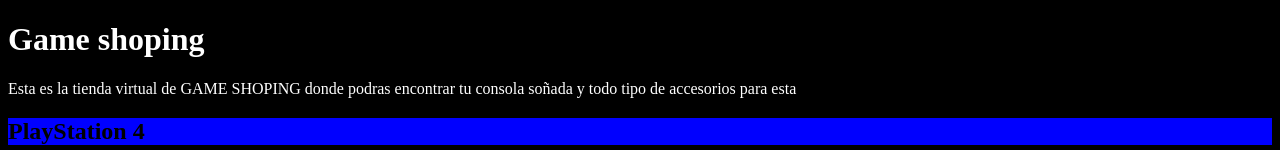
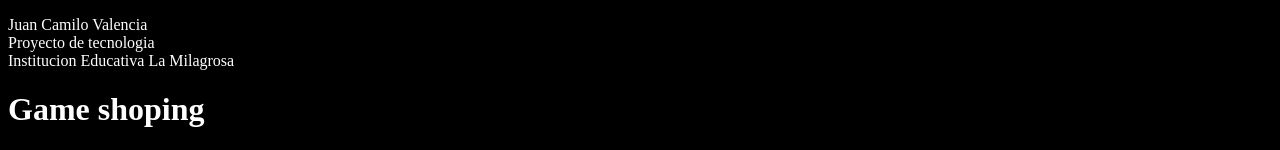
Before and after one commit to ProyectoTecno2020/CamiloValencia, a plain HTML site: page index.html in a window 1280 px wide. Shown: the top 150 px of the page. Drawn offline with Linux system fonts and the light colour scheme.

Commit message:
Update index.html

```diff
--- a/index.html
+++ b/index.html
@@ -42,6 +42,9 @@
 
 
 <body>
+     <p class="primer">Juan Camilo Valencia <br>
+    Proyecto de tecnologia <br>
+Institucion Educativa La Milagrosa  </p>
     <h1 class="primer">Game shoping</h1>
     <p class="primer">Esta es la tienda virtual de GAME SHOPING donde podras encontrar tu consola soñada y todo tipo
         de accesorios para esta
```
